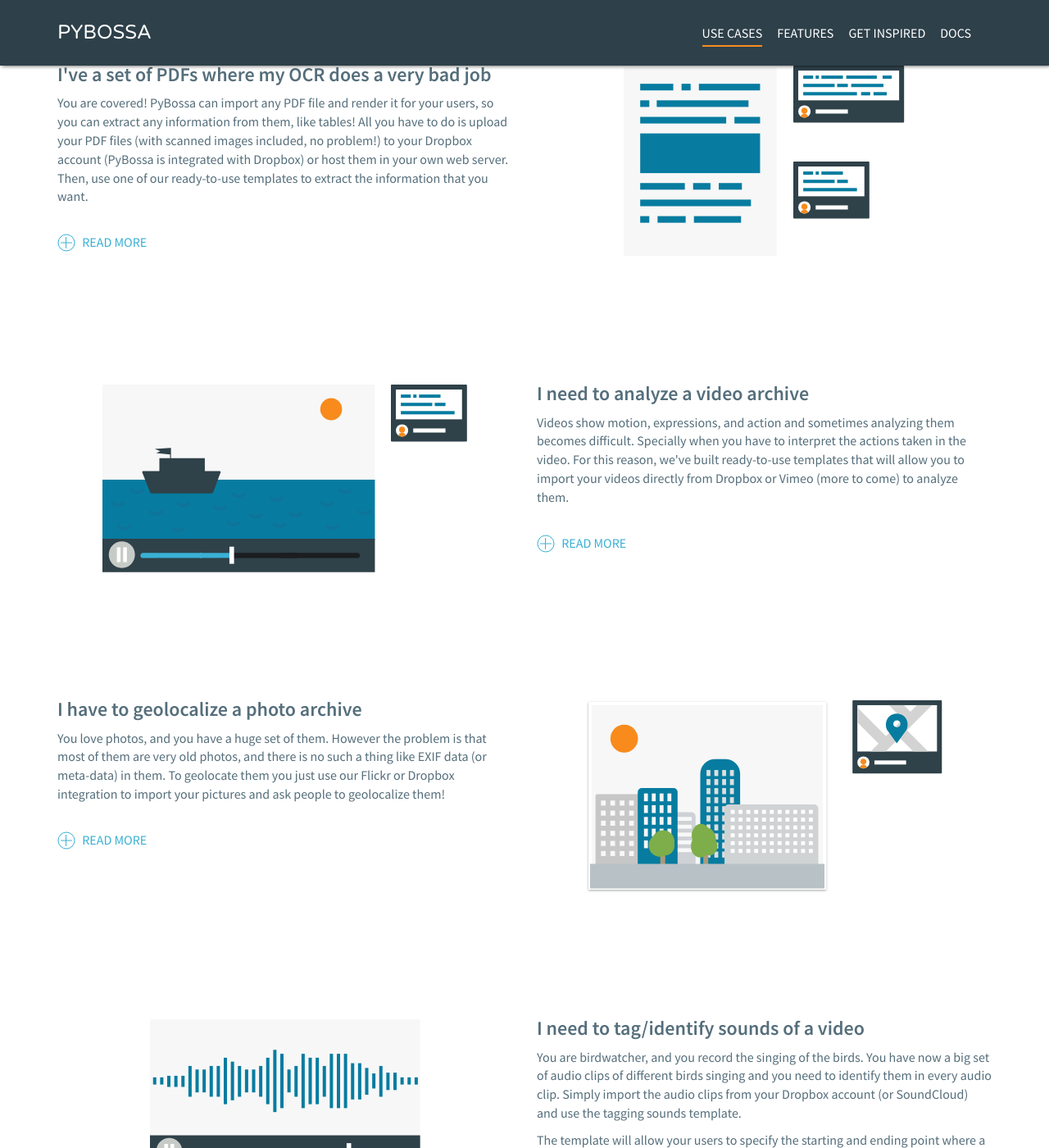
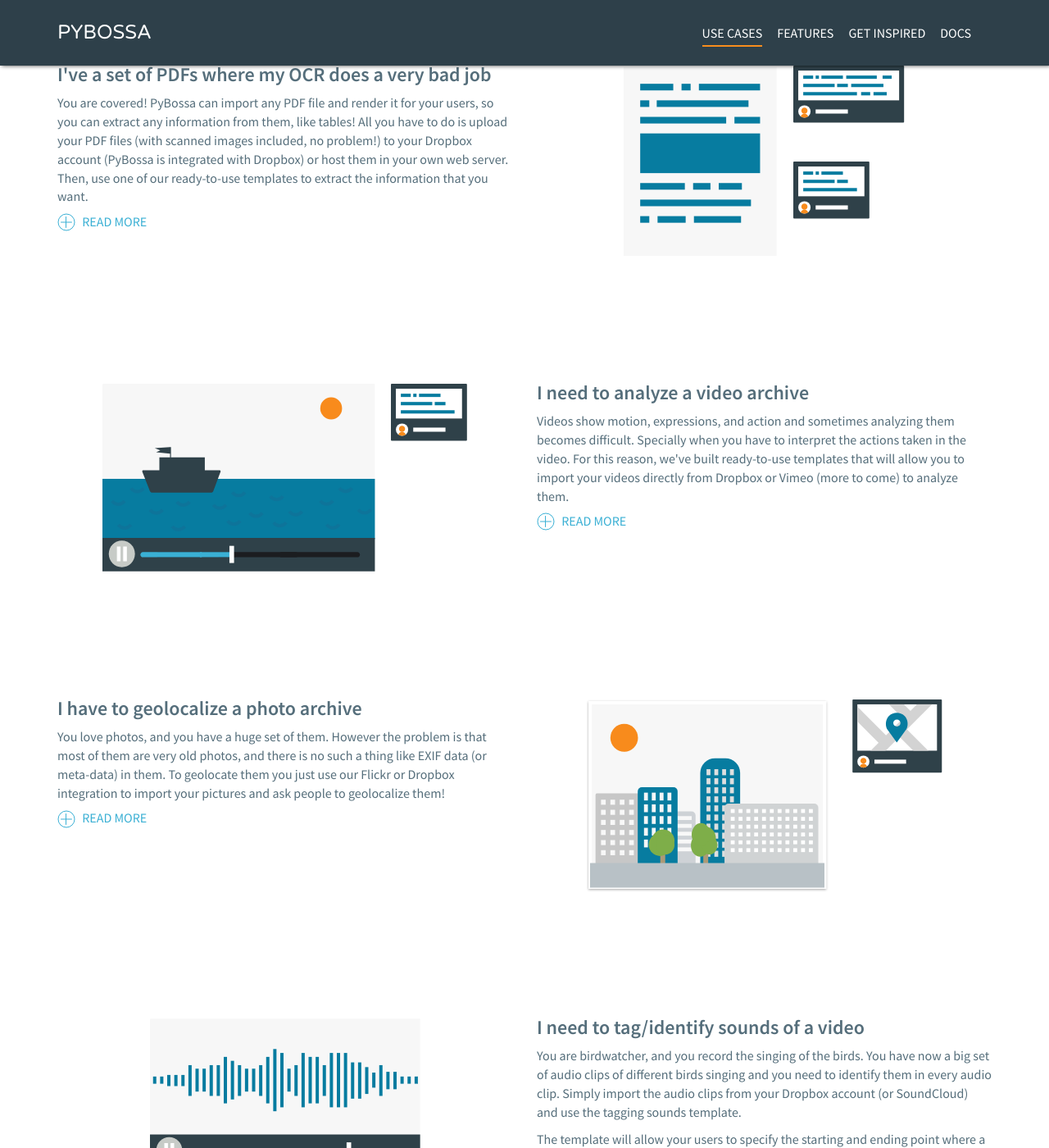
Before and after one commit to Scifabric/pybossa.github.io, a Jekyll site: the page built from usecases/index.html, in a window 1280 px wide and 1400 px high, scrolled down 303 px. Shown: the whole window at 82% size. Built offline with Jekyll 4.4.1, drawn with Linux system fonts in a browser that asks for light colours; nearby versions of some CDN libraries; Markdown is read by kramdown in place of the engine named in the settings; a style sheet for code colours, icons or effects is not loaded.

Commit message:
Fixes to plus-icon.

```diff
--- a/_sass/usecases/_all.scss
+++ b/_sass/usecases/_all.scss
@@ -40,6 +40,7 @@
     color: $blue;
     text-transform: uppercase;
     font-size: 16px;
+    margin-top: -25px;
 
     img {
         display: inline-block;
--- a/usecases/index.html
+++ b/usecases/index.html
@@ -99,20 +99,18 @@
 </div>
 <script>
     $(".more").on('click', function(evt){
-            console.log($(this).attr('id'));
             var id = $(this).attr('id');
             if ($("#" + id + " img").hasClass("rotated")) {
                 $("#" + id + " img").removeClass("rotated");
                 $("#" + id + " span").html("Read more");
-                $("#long" + id).css("display", "none");
                 $("#long" + id).css("max-height", "0px");
+                $(this).css("margin-top", "-25px");
             }
             else {
                 $("#" + id + " img").addClass("rotated");
                 $("#" + id + " span").html("Close");
-                $("#long" + id).css("display", "inline-block");
                 $("#long" + id).css("max-height", "500px");
-
+                $(this).css("margin-top", "0px");
             }
             });
 </script>
```
